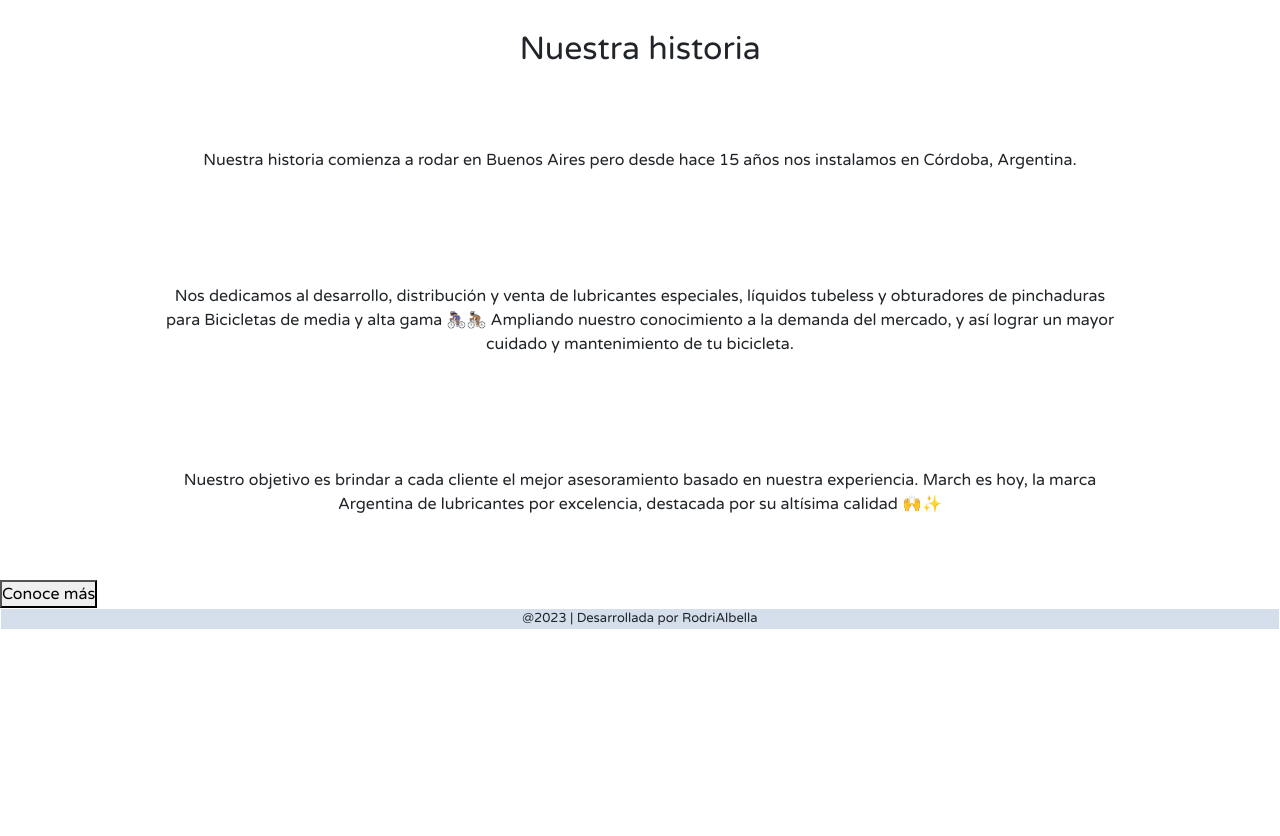
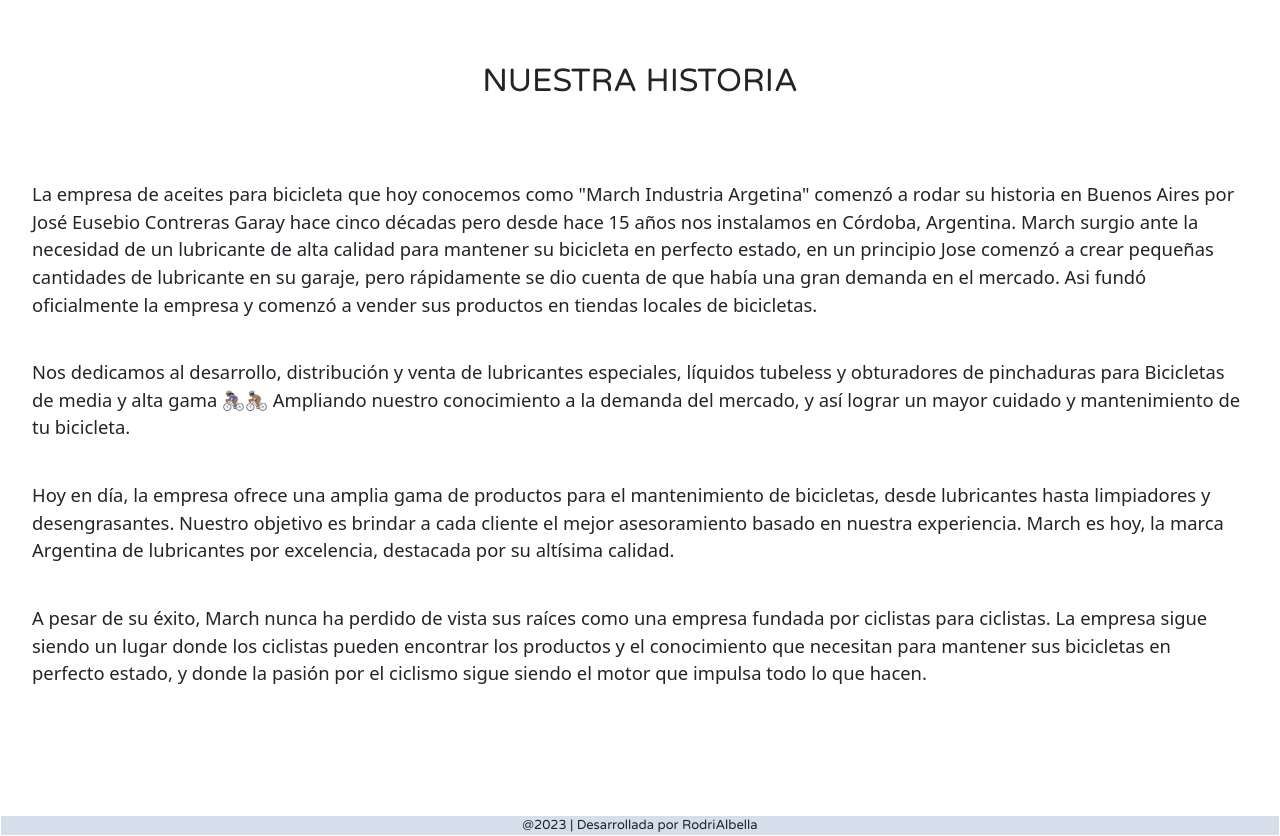
Before and after one commit to RodriAlbella/Web-March-Aceites, a plain HTML site: page pages/nosotros.html in a window 1280 px wide. Shown: the part 1041-1877 px from the top of the page. Before the commit the page ends 1671 px from the top, so only its background shows below. Drawn offline with nearby package versions, Linux system fonts and the light colour scheme; a web font is replaced by a local one.

Commit message:
nuevos archivos al repositorio

```diff
--- a/css/style.css
+++ b/css/style.css
@@ -48,8 +48,24 @@
   justify-content: space-around;
   font-size: 20px;
 }
+header nav ul li {
+  transition: 0.3s ease-in-out;
+}
+
+/* tranformaciones en el menu con hover */
+header nav ul:hover li {
+  filter: blur(2.5px);
+}
+
+header nav ul li:hover {
+  filter: blur(0px);
+  transform: scale(1.3);
+  color: white;
+  transition: 0.3s ease-in-out;
+}
 
 header nav ul li a {
+  transition: 0.2s ease-in-out;
   text-decoration: none;
   color: rgb(255, 255, 255);
 }
@@ -107,7 +123,6 @@
   padding: 1.3rem;
   justify-content: center;
   font-size: 20px;
-  background-color: #ececec;
 }
 
 section ul li {
@@ -383,22 +398,34 @@
   background-color: #ecebeb;
 }
 
-.contenedor {
-  display: flex;
-  flex-direction: row;
-  justify-content: center;
-  gap: 5px;
-}
-
 .contacto {
   display: flex;
   justify-content: space-around;
+}
+
+.contacto #mensaje {
+  border: 1.5px solid black;
 }
 
 .redes {
   display: flex;
   flex-direction: column;
   gap: 60px;
+}
+
+/* estilo de "nosotros' */
+
+.titulo-nosotros {
+  text-align: center;
+  margin: 4rem;
+}
+
+.p-nosotros {
+  text-align: unset;
+  margin: 0.5rem 1rem 0rem 1rem;
+  padding: 1rem;
+  font-family: "Noto Sans", sans-serif;
+  font-size: 1.15rem;
 }
 
 /* media queries */
--- a/pages/nosotros.html
+++ b/pages/nosotros.html
@@ -5,6 +5,11 @@
 	<meta charset="UTF-8">
 	<meta http-equiv="X-UA-Compatible" content="IE=edge">
 	<meta name="viewport" content="width=device-width, initial-scale=1.0">
+	<!-- animaciones -->
+	<link
+    rel="stylesheet"
+    href="https://cdnjs.cloudflare.com/ajax/libs/animate.css/4.1.1/animate.min.css"
+  />
 	<!-- link font -->
 	<link rel="preconnect" href="https://fonts.googleapis.com">
 	<link rel="preconnect" href="https://fonts.gstatic.com" crossorigin>
@@ -16,12 +21,12 @@
 	<!-- link bootstrap -->
 	<link href="https://cdn.jsdelivr.net/npm/bootstrap@5.3.0-alpha3/dist/css/bootstrap.min.css" rel="stylesheet"
 		integrity="sha384-KK94CHFLLe+nY2dmCWGMq91rCGa5gtU4mk92HdvYe+M/SXH301p5ILy+dN9+nJOZ" crossorigin="anonymous">
-		<!-- link icon boostrap -->
+	<!-- link icon boostrap -->
 	<link rel="stylesheet" href="https://cdn.jsdelivr.net/npm/bootstrap-icons@1.10.5/font/bootstrap-icons.css">
 	<script src="https://cdn.jsdelivr.net/npm/bootstrap@5.3.0-alpha3/dist/js/bootstrap.bundle.min.js"
 		integrity="sha384-ENjdO4Dr2bkBIFxQpeoTz1HIcje39Wm4jDKdf19U8gI4ddQ3GYNS7NTKfAdVQSZe"
 		crossorigin="anonymous"></script>
-		<!-- link fonts -->
+	<!-- link fonts -->
 	<link rel="stylesheet" href="https://cdnjs.cloudflare.com/ajax/libs/font-awesome/6.4.0/css/all.min.css"
 		integrity="sha512-iecdLmaskl7CVkqkXNQ/ZH/XLlvWZOJyj7Yy7tcenmpD1ypASozpmT/E0iPtmFIB46ZmdtAc9eNBvH0H/ZpiBw=="
 		crossorigin="anonymous" referrerpolicy="no-referrer" />
@@ -54,30 +59,36 @@
 	</header>
 
 	<main>
+		<h2 class="titulo-nosotros">
+			NUESTRA HISTORIA
+		</h2>
+		<p class="p-nosotros">
 
-		<h2>
-			Nuestra historia
-		</h2>
+			La empresa de aceites para bicicleta que hoy conocemos como "March Industria Argetina" comenzó a rodar su
+			historia en Buenos Aires por José Eusebio Contreras Garay hace cinco décadas	 pero desde hace 15 años nos
+			instalamos en Córdoba, Argentina.
+			March surgio ante la necesidad de un lubricante de alta calidad para
+			mantener su bicicleta en perfecto estado, en un principio Jose comenzó a crear pequeñas cantidades de lubricante en su garaje, pero rápidamente se dio cuenta de que había una gran demanda en el mercado.
+			Asi fundó oficialmente la empresa y comenzó a vender sus productos en tiendas locales de bicicletas.
 
-		<p>
-			Nuestra historia comienza a rodar en Buenos Aires pero desde hace 15 años nos instalamos en Córdoba,
-			Argentina.
 		</p>
-		<p>
+		<p class="p-nosotros">
 			Nos dedicamos al desarrollo, distribución y venta de lubricantes especiales, líquidos tubeless y
 			obturadores de pinchaduras para Bicicletas de media y alta gama 🚴🏾‍♀️🚴🏾
 			Ampliando nuestro conocimiento a la demanda del mercado, y así lograr un mayor cuidado y mantenimiento
 			de tu
 			bicicleta.
 		</p>
-		<p>
+		<p class="p-nosotros">
+			Hoy en día, la empresa ofrece una amplia gama de productos para el mantenimiento de bicicletas, desde lubricantes hasta limpiadores y desengrasantes.
 			Nuestro objetivo es brindar a cada cliente el mejor asesoramiento basado en nuestra experiencia.
+			March es hoy, la marca Argentina de lubricantes por excelencia, destacada por su altísima calidad.
+		</p>
+		<p class="p-nosotros">
+			A pesar de su éxito, March nunca ha perdido de vista sus raíces como una empresa fundada por ciclistas para ciclistas. La empresa sigue siendo un lugar donde los ciclistas pueden encontrar los productos y el conocimiento que necesitan para mantener sus bicicletas en perfecto estado, y donde la pasión por el ciclismo sigue siendo el motor que impulsa todo lo que hacen.
+		</p>
+		<p class="p-producto"></p>
 
-			March es hoy, la marca Argentina de lubricantes por excelencia, destacada por su altísima calidad 🙌✨
-		</p>
-
-
-		<button>Conoce más</button>
 	</main>
 
 	<footer>
```
Also changed, not shown: index.html (+5 -3 lines), pages/productos.html (+5 -0 lines).
